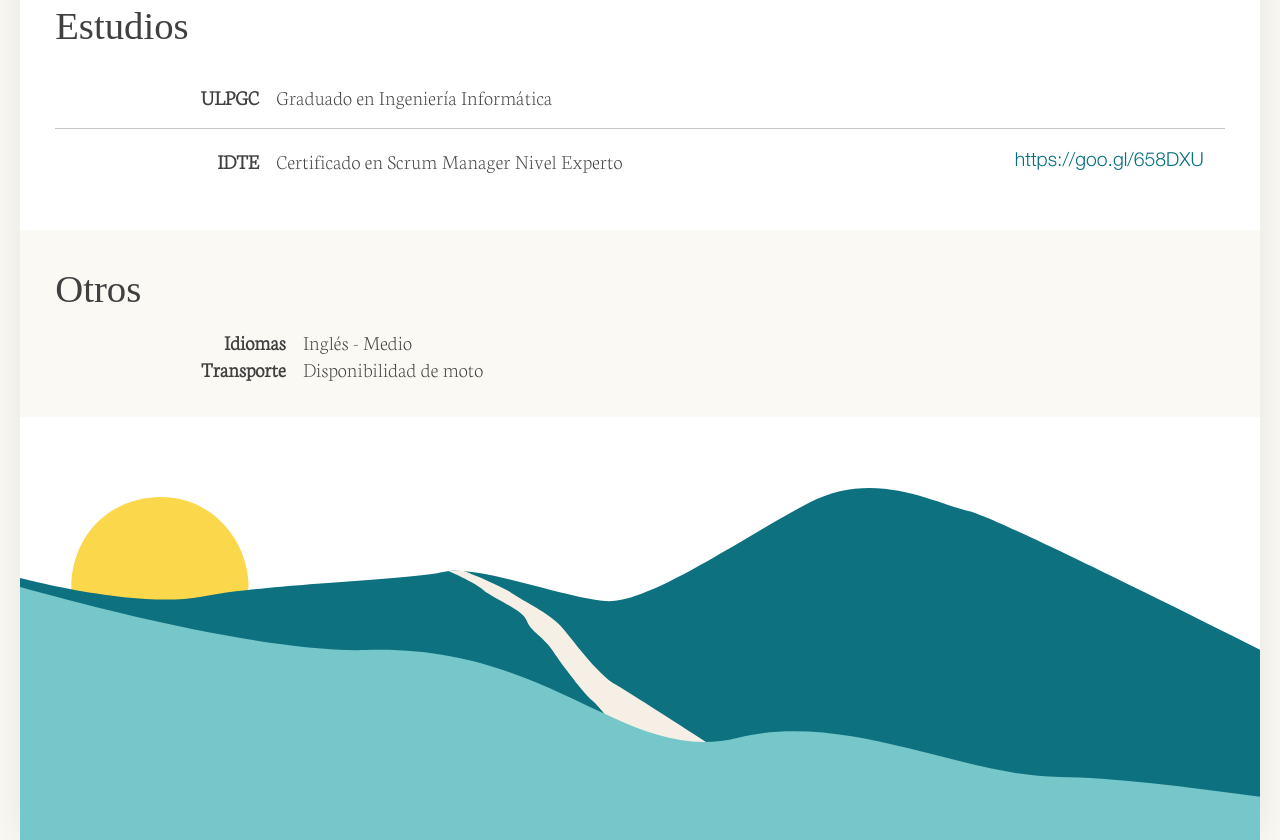
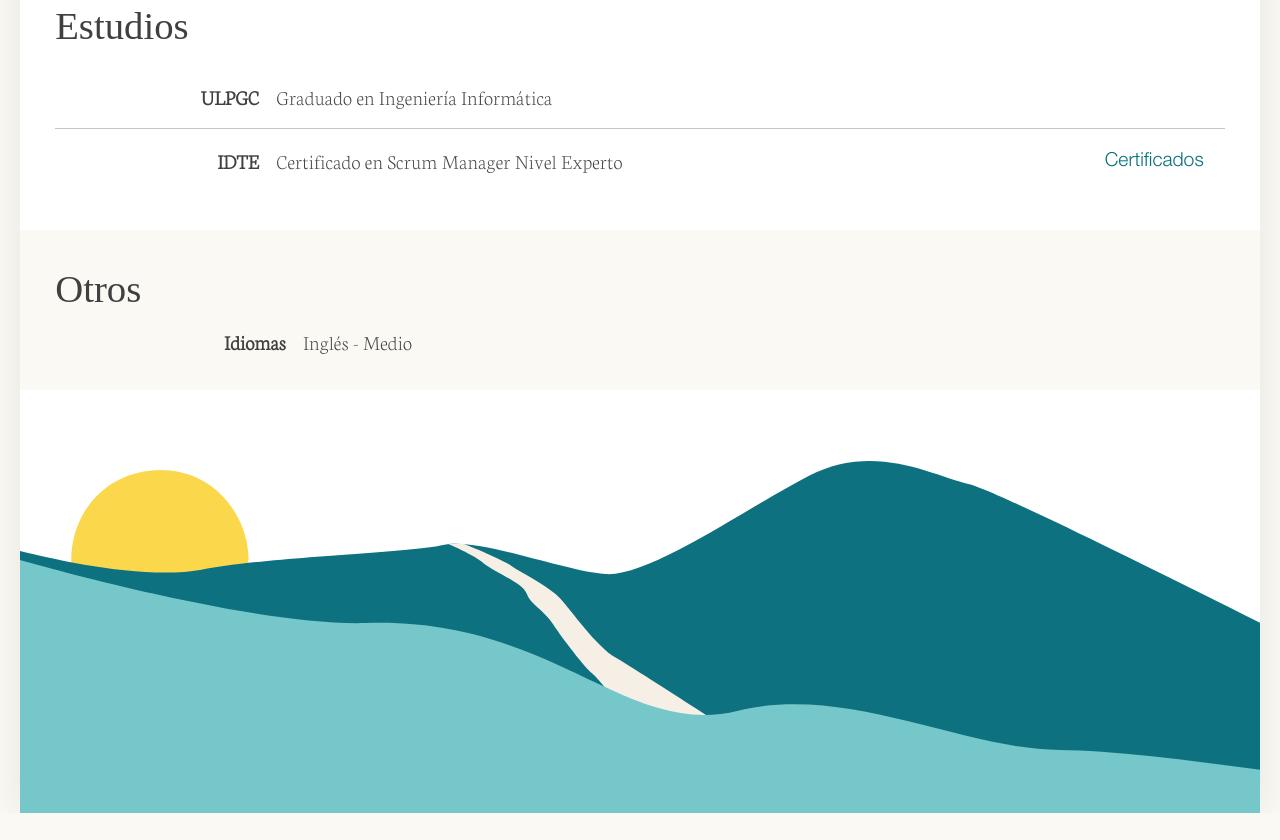
Before and after one commit to CrisKrus/CV, a plain HTML site: page index.html in a window 1280 px wide. Shown: the part 1186-2026 px from the top of the page. After the commit the page ends 1999 px from the top, so only its background shows below. Drawn offline with Linux system fonts and the light colour scheme; a web font is replaced by a local one.

Commit message:
Update index.html

```diff
--- a/index.html
+++ b/index.html
@@ -80,7 +80,7 @@
       <div class="group">
         <b>IDTE</b>
         <p>
-          <a href="https://goo.gl/658DXU" target="_blank" class="certificate">https://goo.gl/658DXU</a>
+          <a href="https://goo.gl/658DXU" target="_blank" class="certificate">Certificados</a>
           Certificado en Scrum Manager Nivel Experto
         </p>
       </div>
@@ -90,7 +90,7 @@
       <h2>Otros</h2>
       <div class="table">
         <b>Idiomas</b><p>Inglés - Medio</p>
-        <b>Transporte</b><p>Disponibilidad de moto</p>
+<!--         <b>Transporte</b><p>Disponibilidad de moto</p> -->
       </div>
     </section>
 
```
